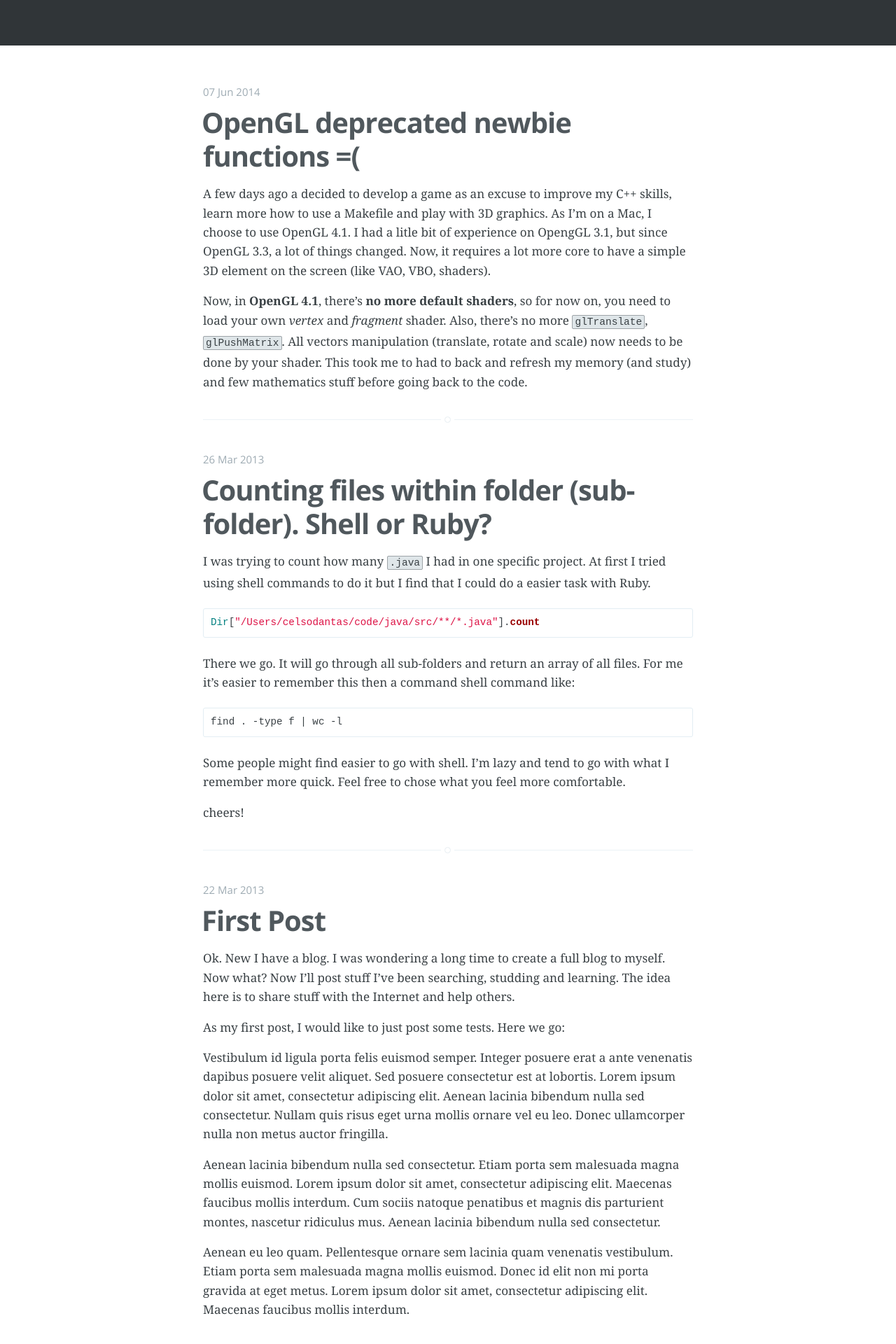
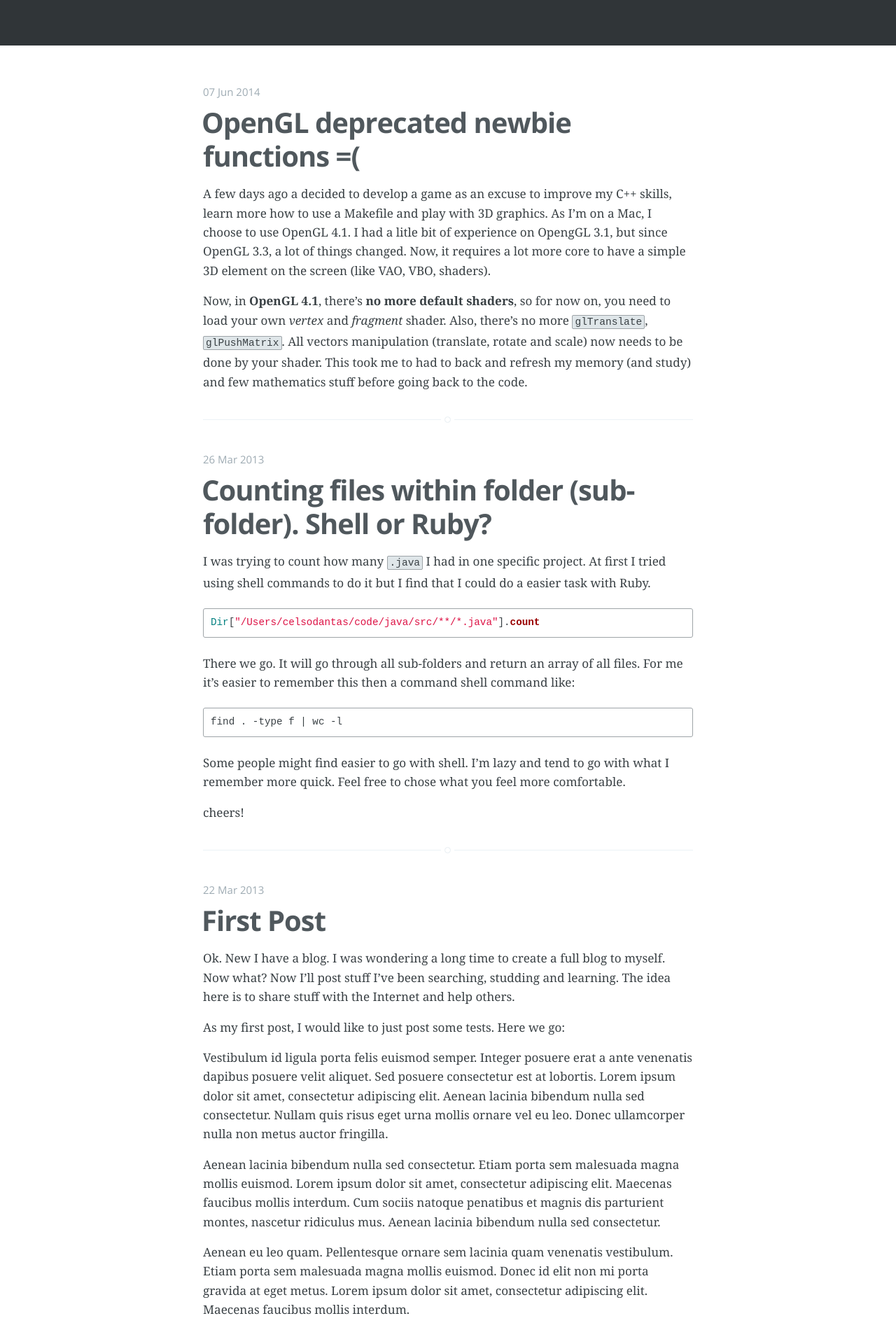
Before and after one commit to celsodantas/celsodantas.github.io, a Jekyll site: the page built from index.html, in a window 1280 px wide. Shown: the part 475-2395 px from the top of the page at 70% size. Built offline with Jekyll 4.4.1, drawn with Linux system fonts in a browser that asks for light colours; Markdown is read by kramdown in place of the engine named in the settings; the list of posts is cut into pages by our own code.

Commit message:
fixing pre tag CSS background color (it's too light)

```diff
--- a/assets/css/screen.css
+++ b/assets/css/screen.css
@@ -242,14 +242,14 @@ pre {
     -moz-box-sizing: border-box;
     box-sizing: border-box;
     margin: 1.6em 0;
-    border: 1px solid #E3EDF3;
+    border: 1px solid #9EA4A8;
     width: 100%;
     padding: 10px;
     font-family: Inconsolata, monospace, sans-serif;
     font-size: 0.9em;
     white-space: pre;
     overflow: auto;
-    background: #F7FAFB;
+    background: #DFE6E9;
     border-radius: 3px;
 }
 
```
